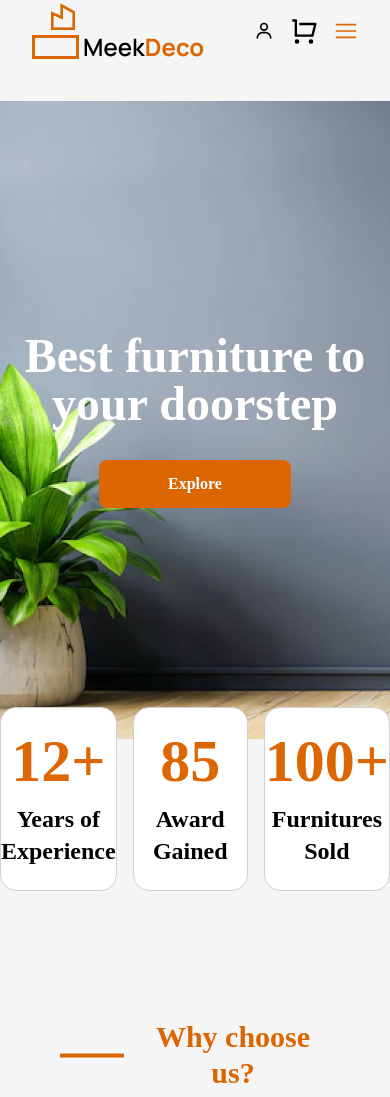
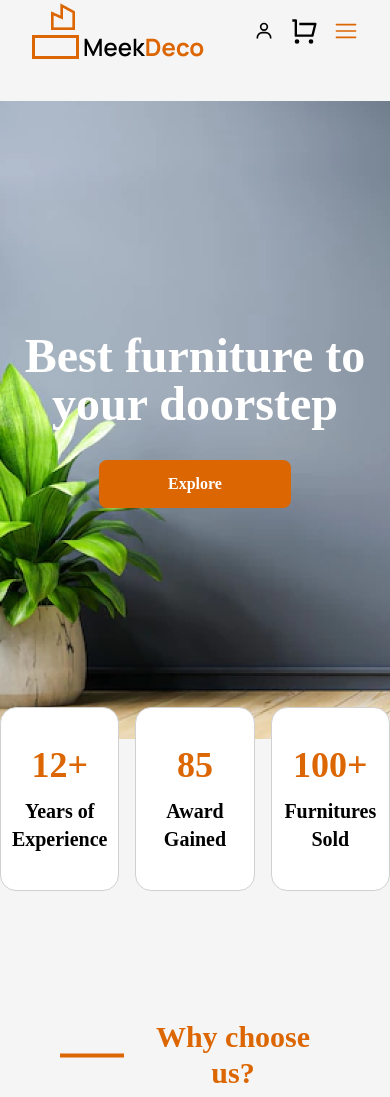
Before and after one commit to pipicoker/interior-ecommerce-store, a React (Create React App) app: page / in a window 390 px wide. Shown: the top 1097 px of the page. Built offline with nearby package versions, Linux system fonts and the light colour scheme.

Commit message:
reduced the px for the hero section

```diff
--- a/src/Components/Hero.tsx
+++ b/src/Components/Hero.tsx
@@ -15,9 +15,9 @@ const Hero = () => {
 
           <section className='flex justify-center space-x-4 -mt-8'>
               {HeroData.map((data) =>
-                  <div  key={data.id} className="w-[315px] h-[184px] flex flex-col justify-center items-center rounded-2xl  bg-white border border-graay font-semibold space-y-3">
-                      <h2 className='text-6xl  text-pry'>{data.figure}</h2>
-                      <div className='text-2xl '>
+                  <div  key={data.id} className="w-[280px] md:w-[315px] h-[184px] flex flex-col justify-center items-center rounded-2xl  bg-white border border-graay font-semibold space-y-3">
+                      <h2 className='text-4xl md:text-6xl  text-pry'>{data.figure}</h2>
+                      <div className='text-xl md:text-2xl '>
                            <p>{data.title1}</p>
                       <p>{data.title2}</p>
                       </div>
--- a/src/Components/ProductNAv.tsx
+++ b/src/Components/ProductNAv.tsx
@@ -32,7 +32,7 @@ const ProductNAv = () => {
               </ul>
           </nav>
 
-      <div className='flex justify-between pt-2 md:pt-0 md:space-x-24'>
+      <div className='flex justify-between pt-2 pb-4 md:pb-0 md:pt-0 md:space-x-24'>
                   <form className="flex items-center">
                 <label htmlFor="simple-search" className="sr-only">Search</label>
                 <div className="relative w-full">
```
